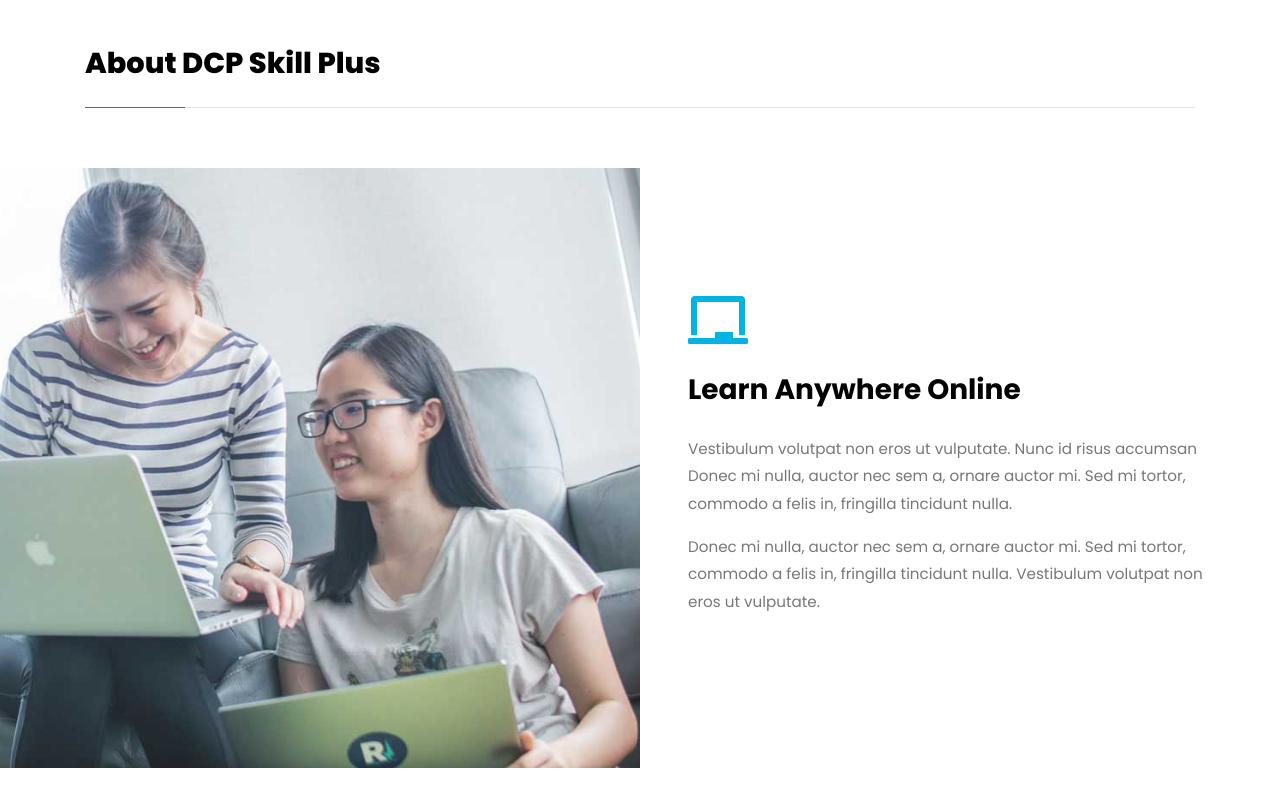
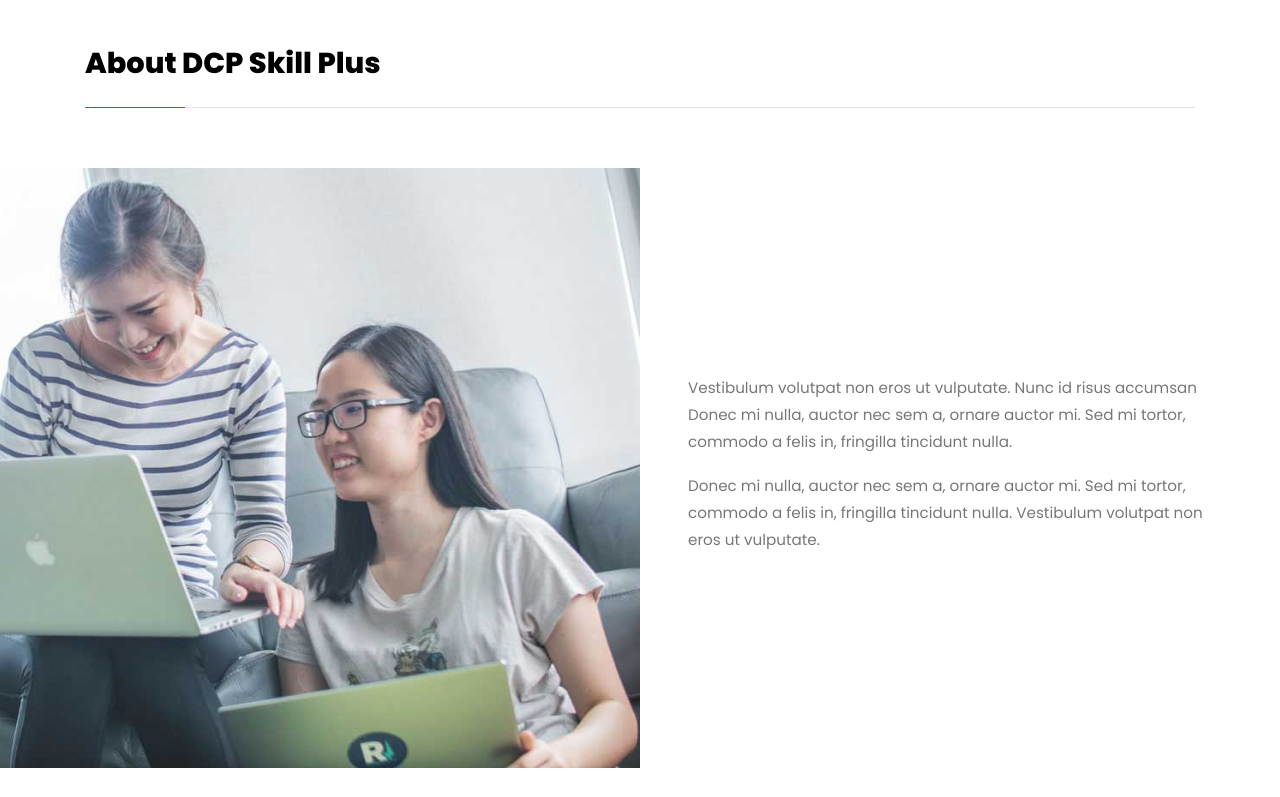
Before and after one commit to Thamizhselvan/dcpskillplus, a plain HTML site: page index.html in a window 1280 px wide. Shown: the part 732-1529 px from the top of the page. Drawn offline with Linux system fonts and the light colour scheme; a web font is replaced by a local one.

Commit message:
updated home page

```diff
--- a/index.html
+++ b/index.html
@@ -265,8 +265,8 @@ License: Creative Commons Attribution 3.0 Unported
             <div class="col-lg-6 p-0 abbot-right">
                 <div class="card">
                     <div class="card-body px-sm-5 px-3 py-4">
-                        <i class="fas fa-chalkboard  text-color1"></i>
-                        <h3 class="about-sub-title card-title align-self-center pt-sm-0 pt-3">Learn Anywhere Online</h3>
+                        <!--<i class="fas fa-chalkboard  text-color1"></i>
+                        <h3 class="about-sub-title card-title align-self-center pt-sm-0 pt-3">Learn Anywhere Online</h3>-->
                         <span class="w3-line"></span>
                         <p class="card-text align-self-center my-3">
                             Vestibulum volutpat non eros ut vulputate. Nunc id risus accumsan Donec mi nulla, auctor
```
